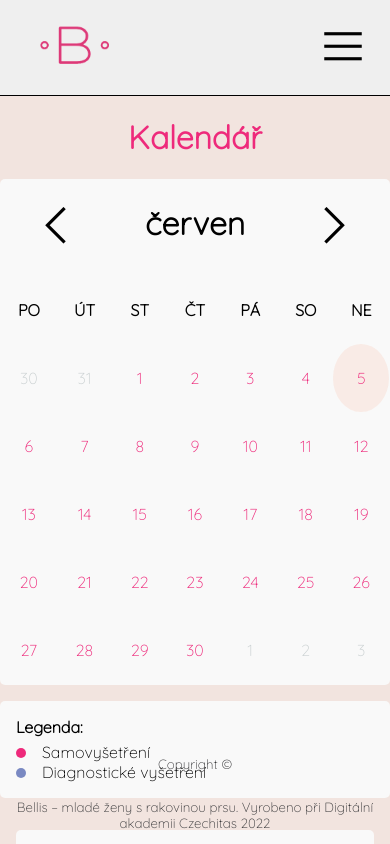
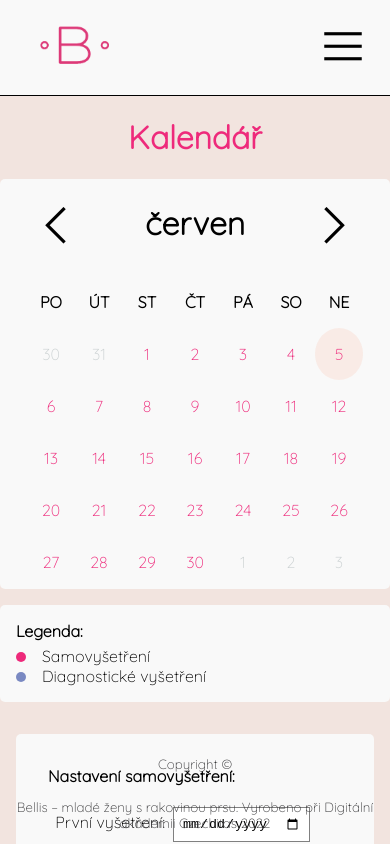
Before and after one commit to janajurcova/samovysetreni-prsu, a React app: page /kalendar in a window 390 px wide. Shown: the top 844 px of the page. Built offline with nearby package versions, Linux system fonts and the light colour scheme; what dayjs-recur would draw is missing.

Commit message:
change hamburgermenu colors and Z-index

```diff
--- a/src/components/Header/style.css
+++ b/src/components/Header/style.css
@@ -62,6 +62,7 @@ header {
     min-height: 5rem;
     min-width: 100%;
     align-items: center;
+    background-color: #f9f9f9;
   }
   /* .downloadApp__header {
     display: none;
@@ -76,8 +77,9 @@ header {
   .navigation-link {
     display: flex;
     flex-grow: initial;
-    background-color: #f9cdbd;
-    font-size: 40px;
+    background-color: var(--pink);
+    font-size: 20px;
+    color: white;
     gap: 0px;
   }
   .navigation-bar {
@@ -89,6 +91,7 @@ header {
     width: 100%;
     justify-content: center;
     align-items: center;
+    z-index: 100;
   }
   .navigation-bar > li {
     display: flex;
@@ -97,7 +100,8 @@ header {
     padding: 0.5em 0;
     width: 100%;
     color: var(--text);
-    background-color: #f9cdbd;
+    background-color: var(--pink);
+    border-bottom: 1px solid white;
   }
   .hamburger {
     display: block;
--- a/src/pages/Calendar/style.css
+++ b/src/pages/Calendar/style.css
@@ -1,5 +1,7 @@
 @import url(http://weloveiconfonts.com/api/?family=fontawesome);
 
+
+/* ---------- CALENDAR ---------- */
 .calendar-container {
   display:flex;
   flex-direction: row;
@@ -32,21 +34,8 @@
 .container-settings__month,
 .container-settings__year {
   max-width: 40rem;
-  /* margin: 0 auto; */
 }
 
-
-.form-title {
-  margin-top: 0;
-}
-
-.form-title__legend {
-  margin-top: 0;
-  margin-bottom: 5px;
-}
-
-
-/* ---------- CALENDAR ---------- */
 
 .calendar {
   text-align: center;
@@ -57,12 +46,12 @@
 
 .calendar-header {
   display: flex;
- justify-content: space-around;
+  justify-content: space-around;
 }
 
 .calendar-prev,
 .calendar-next {
-     display: block;
+    display: block;
     position: relative;
     border: none;
     background-color: transparent;
@@ -76,20 +65,20 @@
 }
 
 .calendar tbody {
-  color: #ee2a7b;
+  color: var(--pink);
 }
 
 .calendar tbody td:hover {
-  border: 2px solid #ee2a7b;
+  border: 2px solid var(--pink);
+  display: inline-block;
 }
 
 .calendar td {
   border: 2px solid transparent;
   border-radius: 50%;
-  height: 4rem;
-  line-height: 4rem;
-  text-align: center;
-  width: 4rem;
+  height: 3rem;
+  line-height: 3rem;
+  width: 3rem;
 
 }
 
@@ -111,7 +100,7 @@
 }
 
 .year-noticeDay {
-    background: #7A89C2;
+    background: var(--blue);
     color: #f9f9f9;
 }
 
@@ -165,6 +154,7 @@
   right: 6em;
 }
 
+ /*-----------------Form------------ */
 
 form {
   padding: 2rem;
@@ -182,6 +172,16 @@ textarea {
 label {
   cursor: pointer;
 }
+
+.form-title {
+  margin-top: 0;
+}
+
+.form-title__legend {
+  margin-top: 0;
+  margin-bottom: 5px;
+}
+
 
 .btn-notice {
   border: 1px solid var(--pink);
@@ -218,18 +218,13 @@ textarea {
   width: 100%;
 }
 
-input[type="checkbox"],
-input[type="radio"],
-input[type="range"] {
-  accent-color: #263fba;
-}
 
 select {
   background-color: white;
 }
 
 textarea {
-  font-family: 'Roboto', sans-serif;
+  font-family: 'Quicksand', sans-serif;
   resize: vertical;
   min-height: 7em;
 }
@@ -251,9 +246,9 @@ textarea {
 .field {
   margin: 0.5rem 0;
   display: grid;
-  grid-template-columns: min(30vw, 9.5rem) 1fr 3rem;
+  grid-template-columns: min(30vw, 9.5rem) 1fr 2.5rem;
   align-items: baseline;
-  gap: 1em;
+  gap: 0.5em;
   text-align: right;
 }
 
@@ -275,7 +270,7 @@ textarea {
 }
 
 .container-legend__year {
-  background-color: #7A89C2;
+  background-color: var(--blue);
   border-radius: 50%;
   height: 10px;
   width: 10px;
@@ -306,5 +301,4 @@ textarea {
   max-width: 100vw;
   margin: 1rem 0 0 0;
 }
-
 }
--- a/src/style.css
+++ b/src/style.css
@@ -13,12 +13,14 @@
   --pink: #ee2a7b;
   --grey: #373739;
   --cream: #f9cdbd;
+  --blue: #7A89C2;
 }
 
 :root[data-theme='men'] {
   --background-primary: #132221;
-  --background-secondary: #535257;
-  --main-color: #535257
+  --background-secondary: #7A89C250;
+
+  --main-color:  #7A89C2;
   --text: #373739;
 }
 
```
